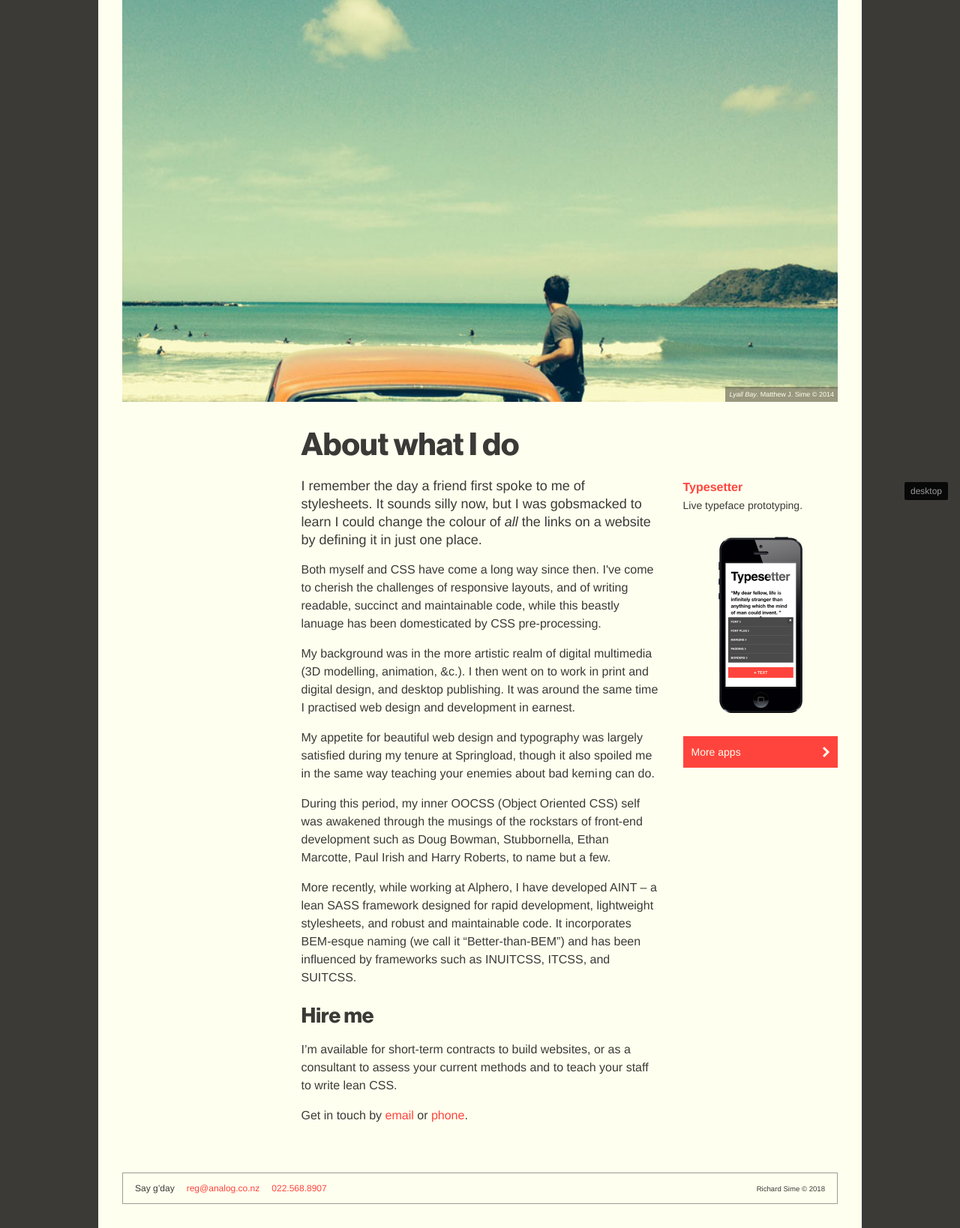
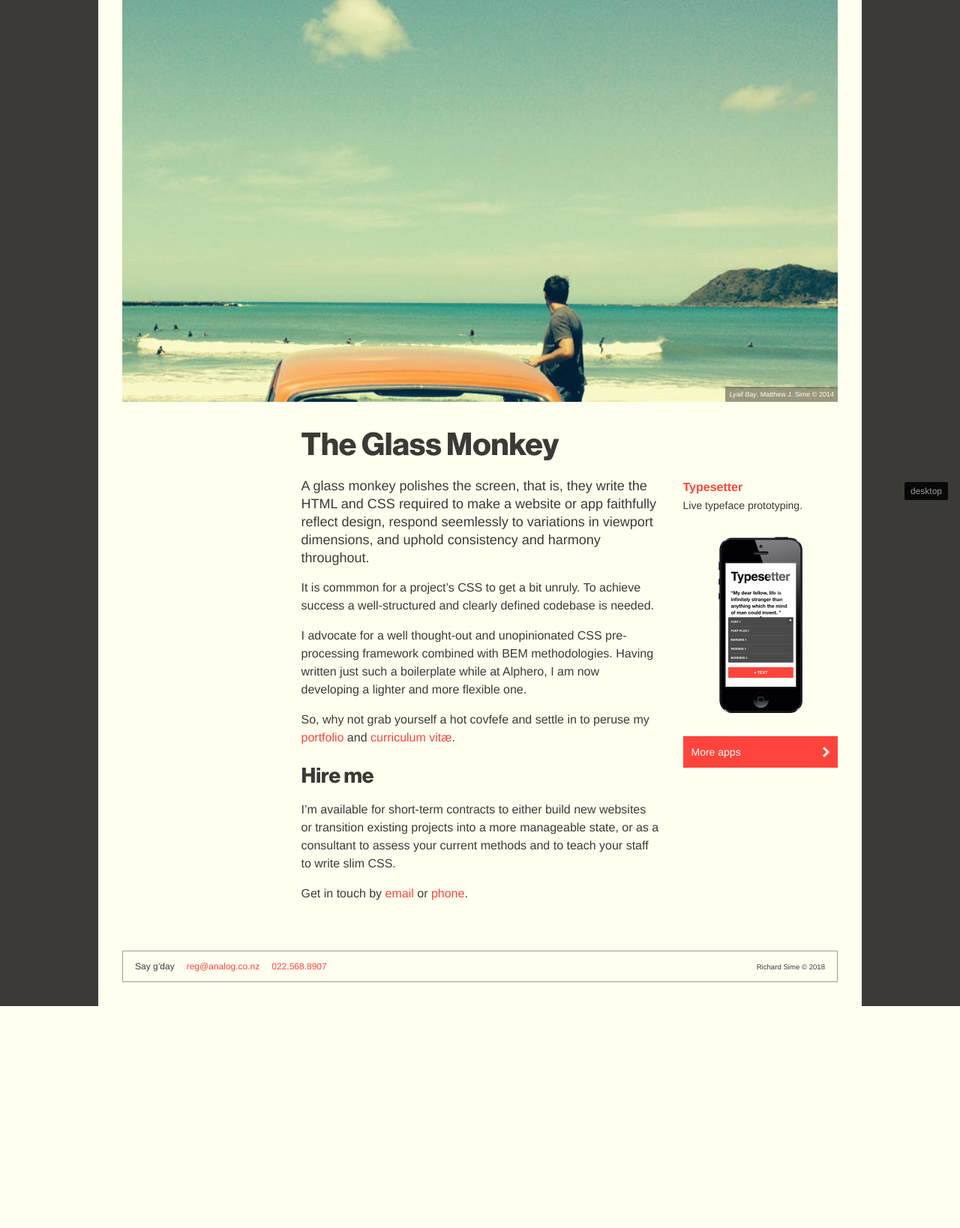
Before and after one commit to simefield/analog, a PHP site: page / in a window 1280 px wide. Shown: the part 125-1763 px from the top of the page at 75% size. After the commit the page ends 1467 px from the top, so only its background shows below. Run offline with PHP 8.4, Linux system fonts and the light colour scheme.

Commit message:
Update intro blurb

```diff
--- a/data.json
+++ b/data.json
@@ -12,7 +12,7 @@
     "partnerUrl": "",
     "partnerRole": "",
     "awards": "■ Best Awards: Value of Design Award, Bronze<br>■ Best Awards: Best Effect Award, Finalist",
-    "blurb": "<p>The Co-operative Bank’s digital offerings have a reputation for being user friendly and gorgeous. This project was no different and encompassed their public marketing site and their online banking.</p><p>Interestingly, the site was built mobile-last, following assurances it would never supplant their native mobile apps. Not surprisingly, Co-op made a u-turn on this decision, so retrospectively incorporated mobile-responsive layouts across the sites. Thankfully, our SASS framework made this relatively painless, proving its flexibility and strength.</p>"
+    "blurb": "<p>The Co-operative Bank’s digital offerings have a reputation for being user friendly and gorgeous. This project was no different and encompassed their public marketing site and their online banking.</p><p>Interestingly, the site was built mobile-last, following assurances it would never supplant their native mobile apps. Not surprisingly, Co-op made a u-turn on this decision, so retrospectively incorporated mobile-responsive layouts across the sites. Thankfully, our Sass framework made this relatively painless, proving its flexibility and strength.</p>"
   },
   {
     "title": "FMG Connect",
@@ -27,7 +27,7 @@
     "partnerUrl": "",
     "partnerRole": "",
     "awards": "",
-    "blurb": "<p>FMG wanted a responsive website where their clients could view, edit and update their insurance policies.</p><p>The large scope of project demanded well componetised SASS partials for future maintainability. Working closely with the developers we were able to deliver a tight and robust web app that has been extremely well received by their customers, prompting FMG to push their limited test release to all their customers early. FMG have also seen a marked increase in new business attributed to the app.</p>"
+    "blurb": "<p>FMG wanted a responsive website where their clients could view, edit and update their insurance policies.</p><p>The large scope of project demanded well componetised Sass partials for future maintainability. Working closely with the developers we were able to deliver a tight and robust web app that has been extremely well received by their customers, prompting FMG to push their limited test release to all their customers early. FMG have also seen a marked increase in new business attributed to the app.</p>"
   },
   {
     "hide": true,
@@ -255,7 +255,7 @@
     "partnerUrl": "",
     "partnerRole": "",
     "awards": "",
-    "blurb": "<p>Showtools provide a suite of online tools for the film and television industry, facilitating the booking of crew and rental equipment, as well as production planning for shoots.</p><p>I’d performed a lot of work on the booking tools in the application itself, now the whole suite required a public web face to allow the client to market the services. For their new site I took a mobile first approach implementing the best in Object Oriented CSS with SASS to keep the code base clean.</p><p>The site features a custom drawn set of vector glyphs, CSS animations, and responds fluidly across devices.</p>"
+    "blurb": "<p>Showtools provide a suite of online tools for the film and television industry, facilitating the booking of crew and rental equipment, as well as production planning for shoots.</p><p>I’d performed a lot of work on the booking tools in the application itself, now the whole suite required a public web face to allow the client to market the services. For their new site I took a mobile first approach implementing the best in Object Oriented CSS with Sass to keep the code base clean.</p><p>The site features a custom drawn set of vector glyphs, CSS animations, and responds fluidly across devices.</p>"
   },
   {
     "title": "Deaf Aotearoa",
--- a/index-view.php
+++ b/index-view.php
@@ -1,20 +1,20 @@
 <div class="Grid Grid--withGutter">
   <div class="u-md-width3of4 u-md-push1of4">
-    <h1>About what I&nbsp;do</h1>
+    <h1>The Glass Monkey</h1>
   </div>
   <div class="u-md-width1of2 u-md-push1of4">
-     <p class="lead">I remember the day a friend first spoke to me of stylesheets. It sounds silly now, but I was gobsmacked to learn I could change the colour of <i>all</i> the links on a website by defining it in just one place.</p>
-     <p>Both myself and CSS have come a long way since then. I've come to cherish the challenges of responsive layouts, and of writing readable, succinct and maintainable code, while this beastly lanuage has been domesticated by CSS pre-processing.</p>
-     <p>My background was in the more artistic realm of digital multimedia (3D modelling, animation, &c.). I then went on to work in print and digital design, and desktop publishing. It was around the same time I practised web design and development in earnest.</p>
-     <p>My appetite for beautiful web design and typography was largely satisfied during my tenure at Springload, though it also spoiled me in the same way teaching your enemies about bad ke<span style="letter-spacing: -.05em;">r</span>n<span style="letter-spacing: .1em;">i</span>ng can do.</p>
-     <p>During this period, my inner OOCSS (Object Oriented CSS) self was awakened through the musings of the rockstars of front-end development such as Doug Bowman, Stubbornella, Ethan Marcotte, Paul Irish and Harry Roberts, to name but a few.</p>
-     <p>More recently, while working at Alphero, I have developed AINT – a lean SASS framework designed for rapid development, lightweight stylesheets, and robust and maintainable code. It incorporates BEM-esque naming (we call it “Better-than-BEM”) and has been influenced by frameworks such as INUITCSS, ITCSS, and SUITCSS.</p>
+    <p class="lead">A glass monkey polishes the screen, that is, they write the HTML and CSS required to make a website or app faithfully reflect design,
+    respond seemlessly to variations in viewport dimensions, and uphold consistency and harmony throughout.</p>
+    <p>It is commmon for a project’s CSS to get a bit unruly. To achieve success a well-structured and clearly defined codebase is needed.</p>
+    <p>I advocate for a well thought-out and unopinionated CSS pre-processing framework combined with BEM methodologies.
+      Having written just such a boilerplate while at Alphero, I am now developing a lighter and more flexible one.</p>
+    <p>So, why not grab yourself a hot covfefe and settle in to peruse my <a href="projects/">portfolio</a> and <a href="cv/">curriculum vitæ</a>.</p>
     <h2>Hire me</h2>
-     <p>I’m available for short-term contracts to build websites, or as a consultant to assess your current methods and to teach your staff to write lean CSS.</p>
+    <p>I’m available for short-term contracts to either build new websites or transition existing projects into a more manageable state, or as a consultant to assess your current methods and to teach your staff to write slim CSS.</p>
     <p>Get in touch by <a href="mailto:reg@analog.co.nz">email</a> or <a href="tel:022-568-8907">phone</a>.</p>
   </div>
   <div class="u-md-width1of4 Grid-md-skinnyRight u-md-push1of4">
-    <div><!-- nest skinny- type margins -->
+    <div>
       <div class='Aside'>
         <h2 class="u-md-displayNone">Apps</h2>
         <h4><a href="apps/typesetter/">Typesetter</a></h4>
```
Also changed, not shown: cv/cv.php (+4 -4 lines). Lines whose indentation alone changed are shown as unchanged.
